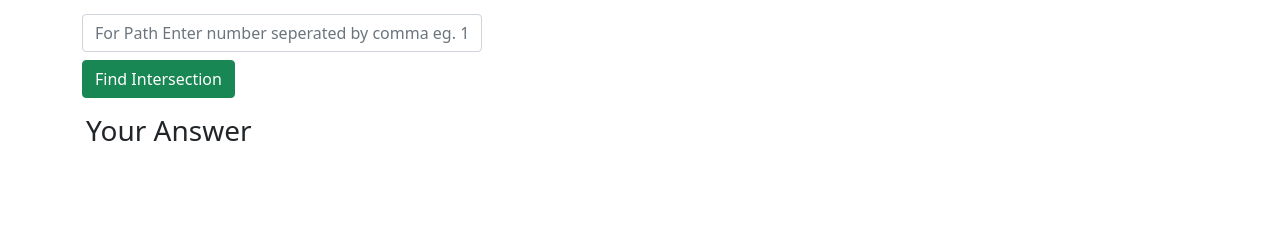
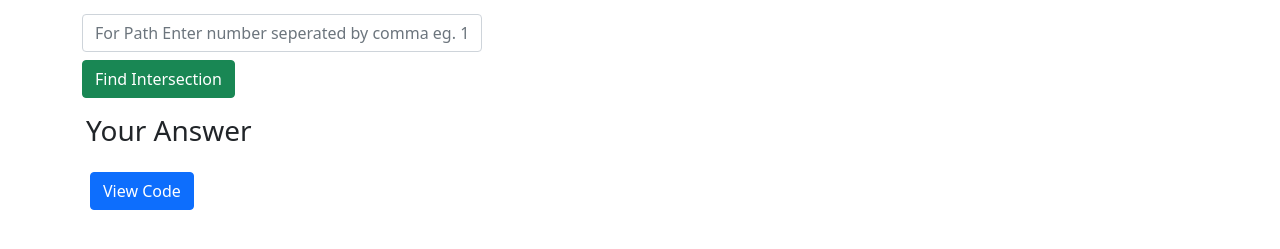
Before and after one commit to KishorMandve/paktolusAssingment, a plain HTML site: page index.html in a window 1280 px wide. Shown: the part 93-342 px from the top of the page. Drawn offline with nearby package versions, Linux system fonts and the light colour scheme.

Commit message:
Update index.html

```diff
--- a/index.html
+++ b/index.html
@@ -9,6 +9,7 @@
     <input id="input" class="form-control mb-2" type="text" placeholder="For Path Enter number seperated by comma eg. 1,2,3" style="width: 400px;">
     <button class="btn btn-success mb-2" onclick="getIntersection()"> Find Intersection </button>
     <div class="m-1 mt-2"><h3 id="ans">Your Answer</h3></div>
+    <a class="btn btn-primary mt-3 m-2" href="https://github.com/KishorMandve/paktolusAssingment"> View Code </a>
     </body>
 <script src="index.js"></script>
 <script>
```
